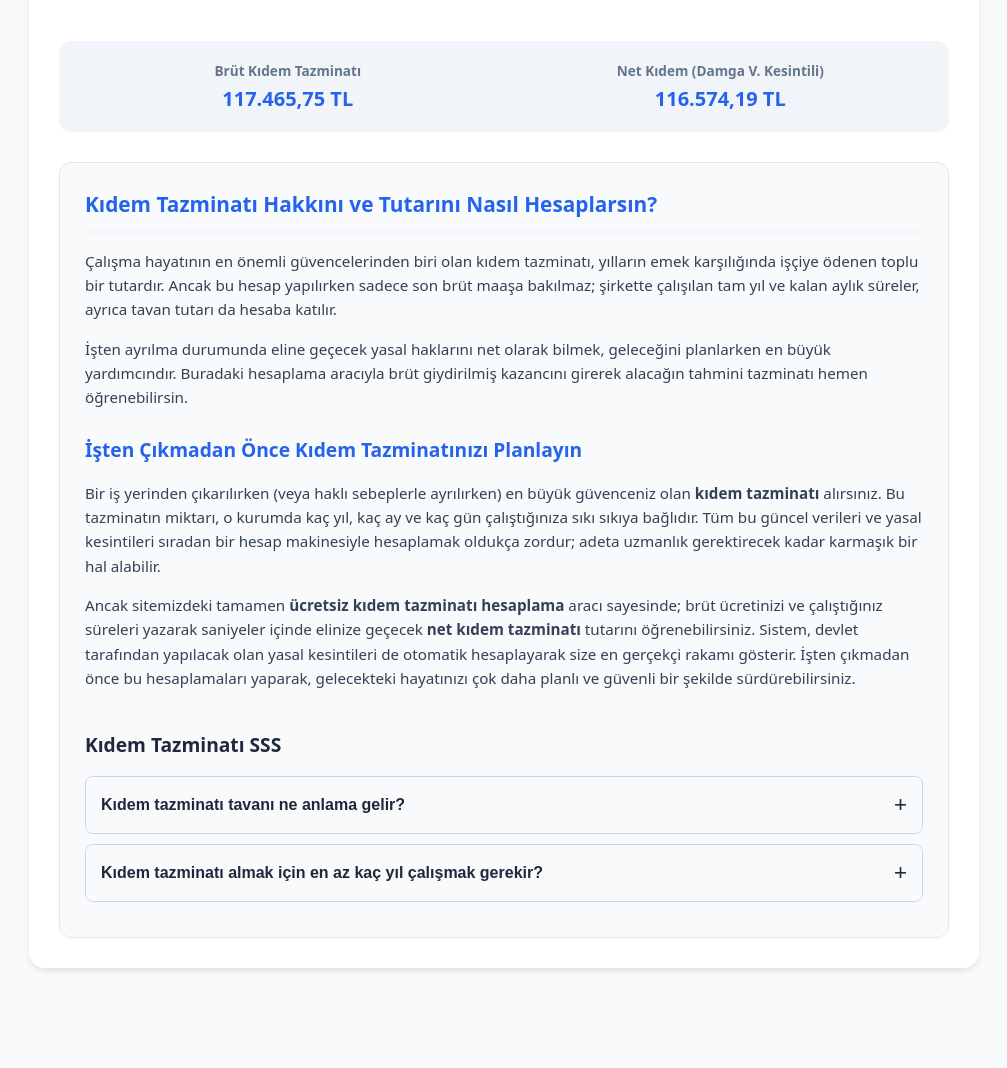
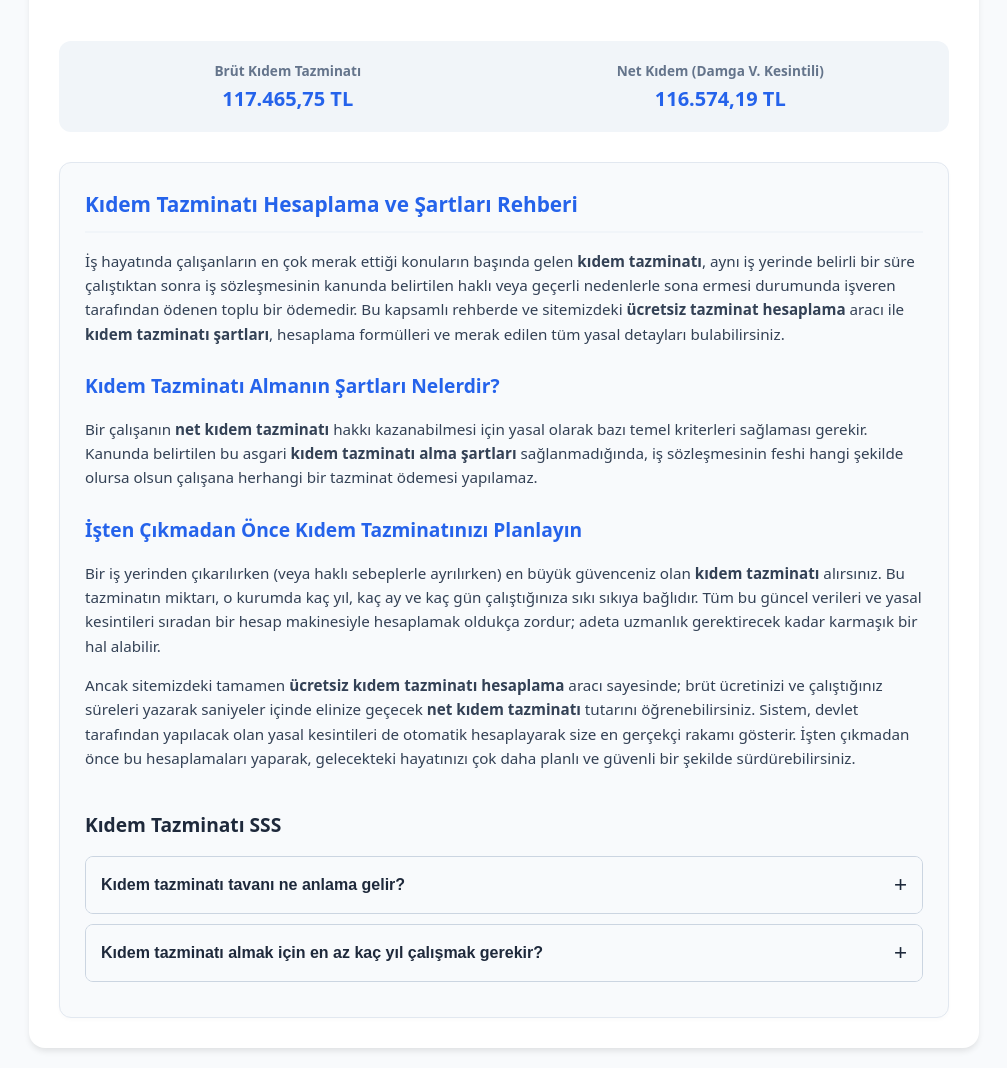
Before and after one commit to cempolat172-arch/pratikhesaplar, a FastAPI app: page /kidem-tazminati-hesaplama in a window 1280 px wide. Shown: the part 526-1594 px from the top of the page, without its empty margins (136-1143 px from the left). Before the commit the page ends 1497 px from the top, so only its background shows below. Run offline with FastAPI, Linux system fonts and the light colour scheme.

Commit message:
Kıdem Tazminatı sayfası için SEO metni güncellendi

```diff
--- a/templates/kidem.html
+++ b/templates/kidem.html
@@ -15,9 +15,11 @@
 </div>
 
 <div class="seo-content" style="background: #f8fafc; padding: 25px; border-radius: 12px; margin-top: 30px; border: 1px solid #e2e8f0; box-shadow: 0 2px 4px rgba(0,0,0,0.02);">
-    <h2 style="font-size: 1.3rem; margin-top: 0;">Kıdem Tazminatı Hakkını ve Tutarını Nasıl Hesaplarsın?</h2>
-    <p>Çalışma hayatının en önemli güvencelerinden biri olan kıdem tazminatı, yılların emek karşılığında işçiye ödenen toplu bir tutardır. Ancak bu hesap yapılırken sadece son brüt maaşa bakılmaz; şirkette çalışılan tam yıl ve kalan aylık süreler, ayrıca tavan tutarı da hesaba katılır.</p>
-    <p>İşten ayrılma durumunda eline geçecek yasal haklarını net olarak bilmek, geleceğini planlarken en büyük yardımcındır. Buradaki hesaplama aracıyla brüt giydirilmiş kazancını girerek alacağın tahmini tazminatı hemen öğrenebilirsin.</p>
+    <h2 style="font-size: 1.3rem; margin-top: 0;">Kıdem Tazminatı Hesaplama ve Şartları Rehberi</h2>
+    <p>İş hayatında çalışanların en çok merak ettiği konuların başında gelen <strong>kıdem tazminatı</strong>, aynı iş yerinde belirli bir süre çalıştıktan sonra iş sözleşmesinin kanunda belirtilen haklı veya geçerli nedenlerle sona ermesi durumunda işveren tarafından ödenen toplu bir ödemedir. Bu kapsamlı rehberde ve sitemizdeki <strong>ücretsiz tazminat hesaplama</strong> aracı ile <strong>kıdem tazminatı şartları</strong>, hesaplama formülleri ve merak edilen tüm yasal detayları bulabilirsiniz.</p>
+
+    <h3 style="font-size: 1.2rem; color: var(--primary); margin-top: 25px; margin-bottom: 10px;">Kıdem Tazminatı Almanın Şartları Nelerdir?</h3>
+    <p>Bir çalışanın <strong>net kıdem tazminatı</strong> hakkı kazanabilmesi için yasal olarak bazı temel kriterleri sağlaması gerekir. Kanunda belirtilen bu asgari <strong>kıdem tazminatı alma şartları</strong> sağlanmadığında, iş sözleşmesinin feshi hangi şekilde olursa olsun çalışana herhangi bir tazminat ödemesi yapılamaz.</p>
 
     <h3 style="font-size: 1.2rem; color: var(--primary); margin-top: 25px; margin-bottom: 10px;">İşten Çıkmadan Önce Kıdem Tazminatınızı Planlayın</h3>
     <p>Bir iş yerinden çıkarılırken (veya haklı sebeplerle ayrılırken) en büyük güvenceniz olan <strong>kıdem tazminatı</strong> alırsınız. Bu tazminatın miktarı, o kurumda kaç yıl, kaç ay ve kaç gün çalıştığınıza sıkı sıkıya bağlıdır. Tüm bu güncel verileri ve yasal kesintileri sıradan bir hesap makinesiyle hesaplamak oldukça zordur; adeta uzmanlık gerektirecek kadar karmaşık bir hal alabilir.</p>
```
